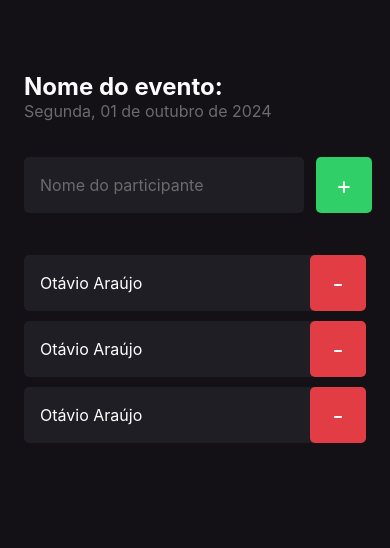
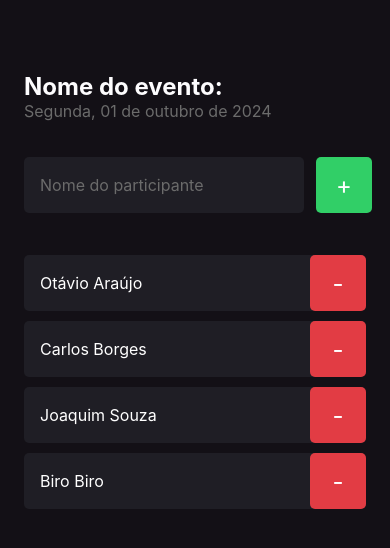
Before and after one commit to otavio-araujo/imhere, a React Native app: screen / in a window 390 px wide. Shown: the top 548 px of the page. Built offline with nearby package versions, Linux system fonts and the light colour scheme.

Commit message:
Utilizando Propriedades no Componente

```diff
--- a/src/components/Participant/index.tsx
+++ b/src/components/Participant/index.tsx
@@ -1,10 +1,14 @@
 import { Text, View, TouchableOpacity } from "react-native"
 import { styles } from "./styles"
 
-export default function Participant() {
+type Props = {
+  name: string
+}
+
+export default function Participant({ name }: Props) {
   return (
     <View style={styles.container}>
-      <Text style={styles.name}>Otávio Araújo</Text>
+      <Text style={styles.name}>{name}</Text>
       <TouchableOpacity style={styles.button}>
         <Text style={styles.buttonText}>-</Text>
       </TouchableOpacity>
--- a/src/screens/home/index.tsx
+++ b/src/screens/home/index.tsx
@@ -28,9 +28,10 @@ export default function Home() {
         </TouchableOpacity>
       </View>
 
-      <Participant />
-      <Participant />
-      <Participant />
+      <Participant name="Otávio Araújo" />
+      <Participant name="Carlos Borges" />
+      <Participant name="Joaquim Souza" />
+      <Participant name="Biro Biro" />
     </View>
   )
 }
```
